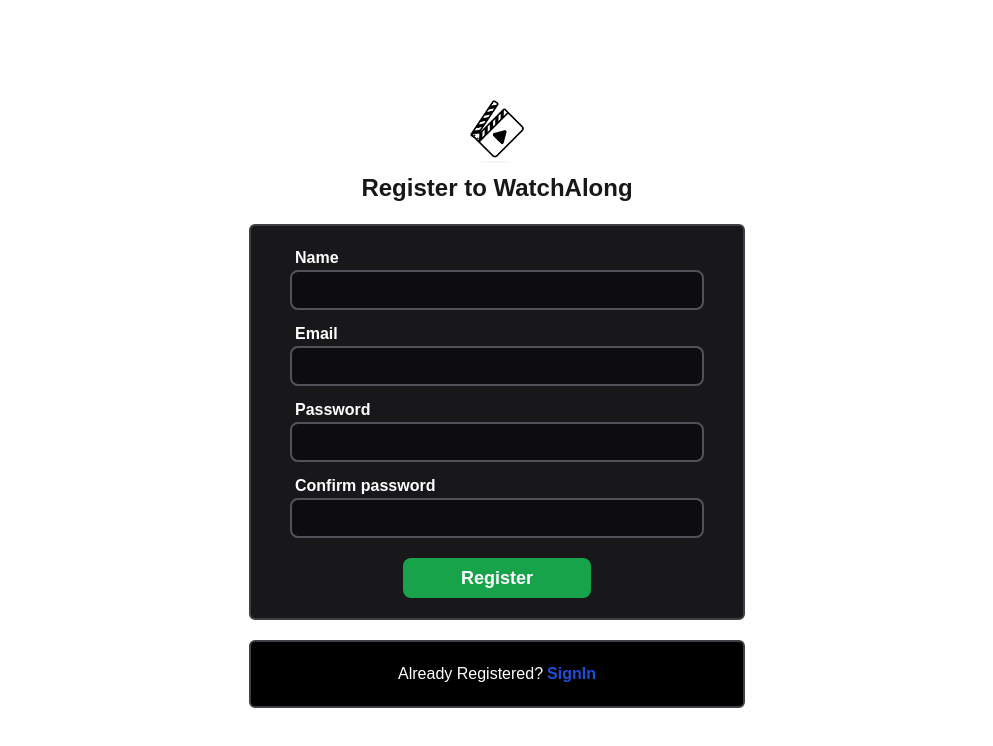
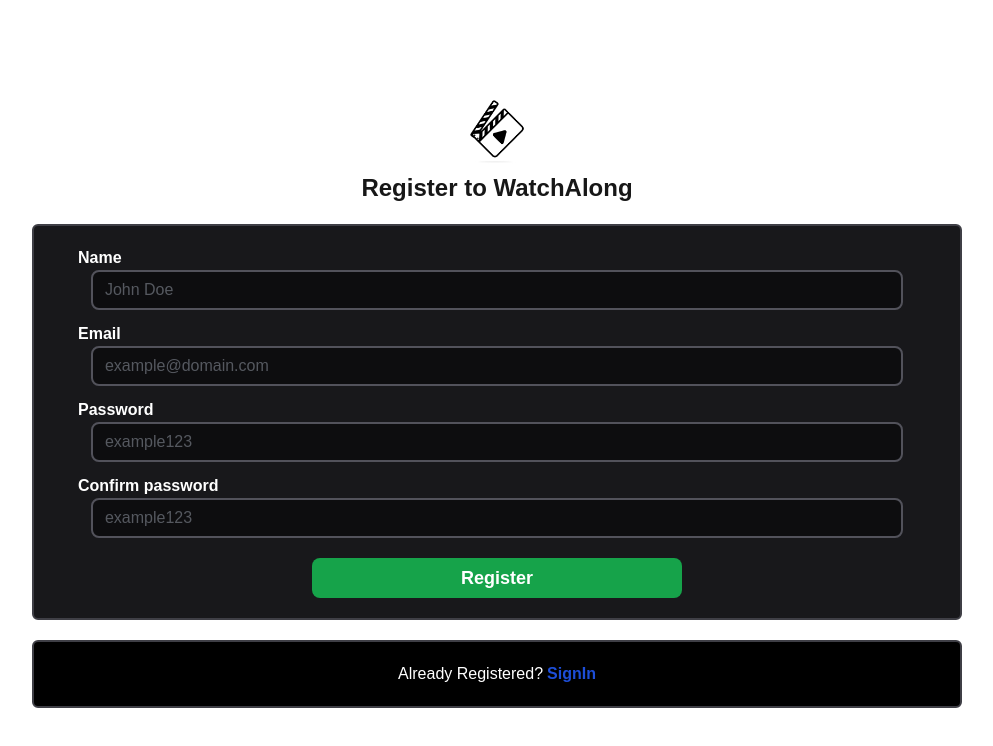
Before and after one commit to Rishabh8210/WatchAlong, a Next.js app: page /signup in a window 1280 px wide. Shown: the top 746 px of the page, without its empty margins (143-1136 px from the left). Built offline with nearby package versions, Linux system fonts and the light colour scheme.

Commit message:
Fact: Updates signin and signup component and their css

```diff
--- a/src/components/Signin-Component/NewHere.tsx
+++ b/src/components/Signin-Component/NewHere.tsx
@@ -2,7 +2,7 @@ import Link from "next/link"
 
 const NewHere = () => {
     return (
-        <div className='h-fit w-full md:w-2/5 flex justify-center rounded-md p-5 border-2 items-center bg-black border-zinc-700 text-white'>
+        <div className='h-fit w-full sm:w-3/4 md:w-3/4 flex justify-center rounded-md p-5 border-2 items-center bg-black border-zinc-700 text-white'>
             <div className="h-fit w-full flex gap-1 justify-center items-center">
                 <p>New to WatchAlong?</p>
                 <Link className="text-blue-700 font-semibold " href={'/signup'}>Register</Link>
--- a/src/components/Signin-Component/SigninMain.tsx
+++ b/src/components/Signin-Component/SigninMain.tsx
@@ -5,16 +5,16 @@ const SigninMain = () => {
     const [email, setEmail] = useState('')
     const [password, setPassword] = useState('')
     return (
-        <div className='min-h-[40vh] w-full md:w-2/5 p-5 rounded-md border-2 flex justify-center items-center bg-zinc-900 border-zinc-700'>
+        <div className='min-h-[40vh] w-full sm:w-3/4 md:w-3/4 p-5 rounded-md border-2 flex justify-center items-center bg-zinc-900 border-zinc-700'>
             <form className="h-fit w-full flex flex-col justify-center items-center gap-5 text-white">
                 <div className="h-fit w-full flex justify-center items-center flex-col">
                     <p className="px-4 md:px-6 w-full font-semibold">Email</p>
                     <input
                         type="email"
-                        className="h-11 w-11/12 text-gray-300 px-3 rounded-lg bg-black bg-opacity-45 border-2 border-zinc-600 outline-none focus:border-blue-600"
+                        className="h-11 w-11/12 text-gray-300 px-3 rounded-lg bg-black bg-opacity-45 border-2 border-zinc-600 outline-none focus:border-blue-600 placeholder:opacity-50"
                         name="email"
                         value={email}
-                        // placeholder="email"
+                        placeholder="example@domain.com"
                         onChange={(e) => setEmail(e.target.value)}
                     />
                 </div>
@@ -23,10 +23,10 @@ const SigninMain = () => {
                     <p className="px-4 md:px-6 w-full font-semibold">Password</p>
                     <input
                         type="password"
-                        className="h-11 w-11/12 px-3 text-gray-300 rounded-lg bg-black bg-opacity-45 border-2 border-zinc-600 outline-none focus:border-blue-600"
+                        className="h-11 w-11/12 px-3 text-gray-300 rounded-lg bg-black bg-opacity-45 border-2 border-zinc-600 outline-none focus:border-blue-600 placeholder:opacity-50"
                         name="password"
                         value={password}
-                        // placeholder="password"
+                        placeholder="example123"
                         onChange={(e) => setPassword(e.target.value)}
                     />
                 </div>
--- a/src/components/Signup-Component/AlreadyRegistered.tsx
+++ b/src/components/Signup-Component/AlreadyRegistered.tsx
@@ -2,7 +2,7 @@ import Link from "next/link"
 
 const AlreadyRegistered = () => {
     return (
-        <div className='h-fit w-full md:w-2/5 flex justify-center rounded-md p-5 border-2 items-center bg-black border-zinc-700'>
+        <div className='h-fit w-full sm:w-3/4 md:w-3/4 flex justify-center rounded-md p-5 border-2 items-center bg-black border-zinc-700'>
             <div className="h-fit w-full flex gap-1 justify-center items-center text-white">
                 <p>Already Registered?</p>
                 <Link className="text-blue-700 font-semibold " href={'/signin'}>SignIn</Link>
--- a/src/components/Signup-Component/SignupMain.tsx
+++ b/src/components/Signup-Component/SignupMain.tsx
@@ -7,17 +7,17 @@ const SignupMain = () => {
     const [password, setPassword] = useState('')
     const [confirmPassword, setConfirmPassword] = useState('')
     return (
-        <div className='min-h-[40vh] w-full md:w-2/5 p-5 rounded-md border-2 flex justify-center items-center bg-zinc-900 border-zinc-700'>
+        <div className='min-h-[40vh] w-full sm:w-3/4 md:w-3/4 p-5 rounded-md border-2 flex justify-center items-center bg-zinc-900 border-zinc-700'>
             <form className="h-fit w-full flex flex-col justify-center items-center gap-3 text-white">
 
                 <div className="h-fit w-full flex justify-center items-center flex-col">
                     <p className="px-4 md:px-6 w-full font-semibold">Name</p>
                     <input
                         type="text"
-                        className="h-10 w-11/12 text-gray-300 px-3 rounded-lg bg-black bg-opacity-45 border-2 border-zinc-600 outline-none focus:border-blue-600"
+                        className="h-10 w-11/12 text-gray-300 px-3 rounded-lg bg-black bg-opacity-45 border-2 border-zinc-600 outline-none focus:border-blue-600 placeholder:opacity-50"
                         name="name"
                         value={name}
-                        // placeholder="name"
+                        placeholder="John Doe"
                         onChange={(e) => setName(e.target.value)}
                     />
                 </div>
@@ -26,10 +26,10 @@ const SignupMain = () => {
                     <p className="px-4 md:px-6 w-full font-semibold">Email</p>
                     <input
                         type="email"
-                        className="h-10 w-11/12 text-gray-300 px-3 rounded-lg bg-black bg-opacity-45 border-2 border-zinc-600 outline-none focus:border-blue-600"
+                        className="h-10 w-11/12 text-gray-300 px-3 rounded-lg bg-black bg-opacity-45 border-2 border-zinc-600 outline-none focus:border-blue-600 placeholder:opacity-50"
                         name="email"
                         value={email}
-                        // placeholder="email"
+                        placeholder="example@domain.com"
                         onChange={(e) => setEmail(e.target.value)}
                     />
                 </div>
@@ -37,10 +37,10 @@ const SignupMain = () => {
                     <p className="px-4 md:px-6 w-full font-semibold">Password</p>
                     <input
                         type="password"
-                        className="h-10 w-11/12 px-3 text-gray-300 rounded-lg bg-black bg-opacity-45 border-2 border-zinc-600 outline-none focus:border-blue-600"
+                        className="h-10 w-11/12 px-3 text-gray-300 rounded-lg bg-black bg-opacity-45 border-2 border-zinc-600 outline-none focus:border-blue-600 placeholder:opacity-50"
                         name="password"
                         value={password}
-                        // placeholder="password"
+                        placeholder="example123"
                         onChange={(e) => setPassword(e.target.value)}
                     />
                 </div>
@@ -49,10 +49,10 @@ const SignupMain = () => {
                     <p className="px-4 md:px-6 w-full font-semibold">Confirm password</p>
                     <input
                         type="password"
-                        className="h-10 w-11/12 px-3 text-gray-300 rounded-lg bg-black bg-opacity-45 border-2 border-zinc-600 outline-none focus:border-blue-600"
+                        className="h-10 w-11/12 px-3 text-gray-300 rounded-lg bg-black bg-opacity-45 border-2 border-zinc-600 outline-none focus:border-blue-600 placeholder:opacity-50"
                         name="confirmPassword"
                         value={confirmPassword}
-                        // placeholder="password"
+                        placeholder="example123"
                         onChange={(e) => setConfirmPassword(e.target.value)}
                     />
                 </div>
```
